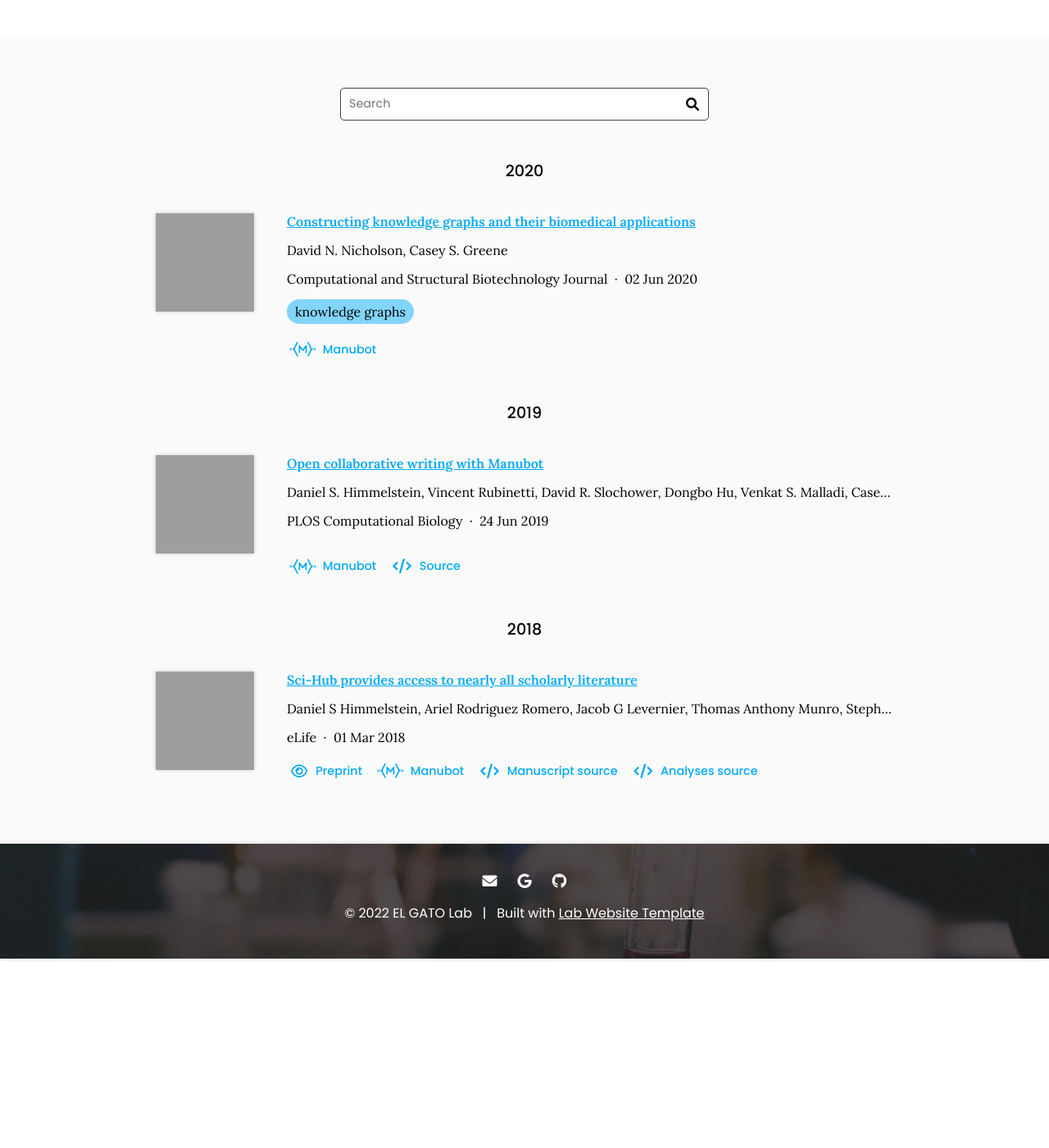
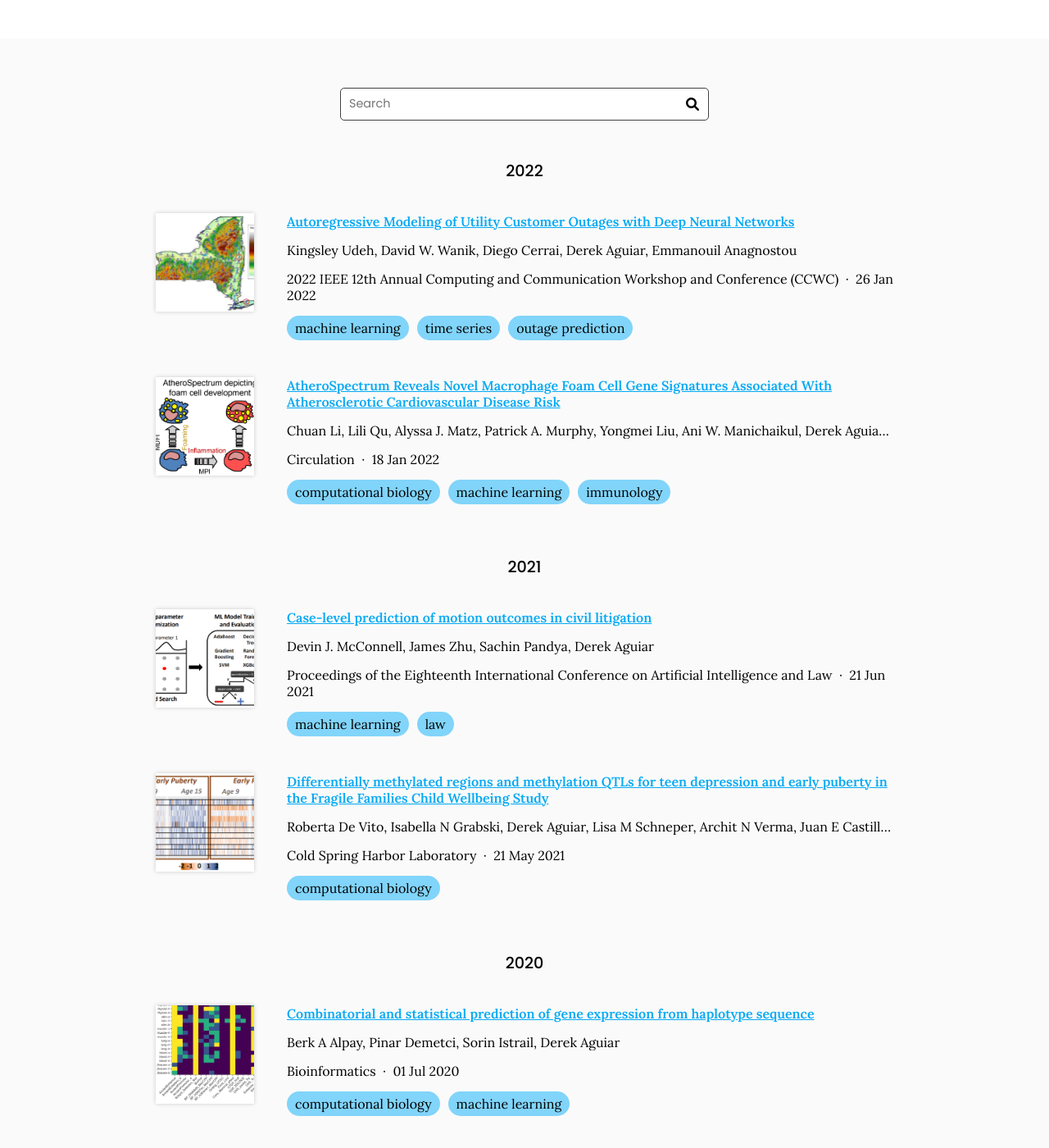
Before and after one commit to bayesomicslab/bayesomicslab.github.io, a Jekyll site: the page built from publications/index.md, in a window 1280 px wide and 1400 px high, scrolled down 231 px. Shown: the whole window at 82% size. Built offline with Jekyll 4.4.1, drawn with Linux system fonts in a browser that asks for light colours; some of the changed text lies outside the part shown; grey boxes are pictures that could not be loaded.

Commit message:
Generate citations

```diff
--- a/_data/citations.yaml
+++ b/_data/citations.yaml
@@ -1,64 +1,261 @@
 # DO NOT EDIT, GENERATED AUTOMATICALLY FROM SOURCES.YAML (AND ELSEWHERE)
 # See https://github.com/greenelab/lab-website-template/wiki/Citations
 
-- id: doi:10.1016/j.csbj.2020.05.017
-  title: Constructing knowledge graphs and their biomedical applications
+- id: 10.1089/cmb.2012.0084
+  title: 'HapCompass: A Fast Cycle Basis Algorithm for Accurate Haplotype Assembly
+    of Sequence Data'
   authors:
-  - David N. Nicholson
-  - Casey S. Greene
-  publisher: Computational and Structural Biotechnology Journal
-  date: '2020-06-02'
-  link: https://doi.org/gg7m48
-  image: https://ars.els-cdn.com/content/image/1-s2.0-S2001037020302804-gr1.jpg
-  extra-links:
-  - type: manubot
-    link: https://greenelab.github.io/knowledge-graph-review/
+  - Derek Aguiar
+  - Sorin Istrail
+  publisher: Journal of Computational Biology
+  date: '2012-06-01'
+  link: https://doi.org/gp6v7p
+  image: https://www.derekaguiar.com/images/hcgraph.png
   tags:
-  - knowledge graphs
-- id: doi:10.1371/journal.pcbi.1007128
-  title: Open collaborative writing with Manubot
+  - computational biology
+  - algorithms
+  - graph theory
+- id: 10.1161/CIRCULATIONAHA.121.054285
+  title: AtheroSpectrum Reveals Novel Macrophage Foam Cell Gene Signatures Associated
+    With Atherosclerotic Cardiovascular Disease Risk
   authors:
-  - Daniel S. Himmelstein
-  - Vincent Rubinetti
-  - David R. Slochower
-  - Dongbo Hu
-  - Venkat S. Malladi
-  - Casey S. Greene
-  - Anthony Gitter
-  publisher: PLOS Computational Biology
-  date: '2019-06-24'
-  link: https://doi.org/c7np
-  image: https://journals.plos.org/ploscompbiol/article/figure/image?size=inline&id=info:doi/10.1371/journal.pcbi.1007128.g001&rev=2
-  repo: greenelab/meta-review
-  extra-links:
-  - type: manubot
-    link: https://greenelab.github.io/meta-review/
-  - type: source
-    link: https://github.com/greenelab/meta-review
-  - type: website
-    link: http://manubot.org/
-- id: doi:10.7554/eLife.32822
-  title: Sci-Hub provides access to nearly all scholarly literature
+  - Chuan Li
+  - Lili Qu
+  - Alyssa J. Matz
+  - Patrick A. Murphy
+  - Yongmei Liu
+  - Ani W. Manichaikul
+  - Derek Aguiar
+  - Stephen S. Rich
+  - David M. Herrington
+  - David Vu
+  - W. Craig Johnson
+  - Jerome I. Rotter
+  - Wendy S. Post
+  - Anthony T. Vella
+  - Annabelle Rodriguez-Oquendo
+  - Beiyan Zhou
+  publisher: Circulation
+  date: '2022-01-18'
+  link: https://doi.org/gnt2zh
+  image: https://bayesomicslab.github.io/images/circulation_p.png
+  tags:
+  - computational biology
+  - machine learning
+  - immunology
+- id: 10.1145/3462757.3466101
+  title: Case-level prediction of motion outcomes in civil litigation
   authors:
-  - Daniel S Himmelstein
-  - Ariel Rodriguez Romero
-  - Jacob G Levernier
-  - Thomas Anthony Munro
-  - Stephen Reid McLaughlin
-  - Bastian Greshake Tzovaras
-  - Casey S Greene
-  publisher: eLife
-  date: '2018-03-01'
-  link: https://doi.org/ckcj
-  image: https://iiif.elifesciences.org/lax:32822%2Felife-32822-fig8-v3.tif/full/863,/0/default.webp
-  extra-links:
-  - type: preprint
-    link: https://doi.org/10.7287/peerj.preprints.3100v1
-  - type: manubot
-    link: https://greenelab.github.io/scihub-manuscript/
-  - type: source
-    link: https://github.com/greenelab/scihub-manuscript
-    text: Manuscript source
-  - type: source
-    link: https://github.com/greenelab/scihub
-    text: Analyses source
+  - Devin J. McConnell
+  - James Zhu
+  - Sachin Pandya
+  - Derek Aguiar
+  publisher: Proceedings of the Eighteenth International Conference on Artificial
+    Intelligence and Law
+  date: '2021-06-21'
+  link: https://doi.org/gp6v7k
+  image: https://bayesomicslab.github.io/images/icail_small.png
+  tags:
+  - machine learning
+  - law
+- id: 10.1101/2021.05.20.444959
+  title: Differentially methylated regions and methylation QTLs for teen depression
+    and early puberty in the Fragile Families Child Wellbeing Study
+  authors:
+  - Roberta De Vito
+  - Isabella N Grabski
+  - Derek Aguiar
+  - Lisa M Schneper
+  - Archit N Verma
+  - Juan E Castillo-Fernandez
+  - Colter Mitchell
+  - Jordana Tzenova Bell
+  - Sara McLanahan
+  - Daniel A Notterman
+  - Barbara E Engelhardt
+  publisher: Cold Spring Harbor Laboratory
+  date: '2021-05-21'
+  link: https://doi.org/gp6v7m
+  image: https://bayesomicslab.github.io/images/roberta_meth.png
+  tags:
+  - computational biology
+- id: 10.1093/bioinformatics/btaa318
+  title: Combinatorial and statistical prediction of gene expression from haplotype
+    sequence
+  authors:
+  - Berk A Alpay
+  - Pinar Demetci
+  - Sorin Istrail
+  - Derek Aguiar
+  publisher: Bioinformatics
+  date: '2020-07-01'
+  link: https://doi.org/gm7gxx
+  image: https://bayesomicslab.github.io/images/exp_predict.png
+  tags:
+  - computational biology
+  - machine learning
+- id: 10.1038/s41467-018-03402-w
+  title: Bayesian nonparametric discovery of isoforms and individual specific quantification
+  authors:
+  - Derek Aguiar
+  - Li-Fang Cheng
+  - Bianca Dumitrascu
+  - Fantine Mordelet
+  - Athma A. Pai
+  - Barbara E. Engelhardt
+  publisher: Nature Communications
+  date: '2018-04-27'
+  link: https://doi.org/gdhwpx
+  image: https://bayesomicslab.github.io/images/biisq.png
+  tags:
+  - computational biology
+  - machine learning
+- id: 10.1109/CCWC54503.2022.9720799
+  title: Autoregressive Modeling of Utility Customer Outages with Deep Neural Networks
+  authors:
+  - Kingsley Udeh
+  - David W. Wanik
+  - Diego Cerrai
+  - Derek Aguiar
+  - Emmanouil Anagnostou
+  publisher: 2022 IEEE 12th Annual Computing and Communication Workshop and Conference
+    (CCWC)
+  date: '2022-01-26'
+  link: https://doi.org/gp6v76
+  image: https://bayesomicslab.github.io/images/custout.png
+  tags:
+  - machine learning
+  - time series
+  - outage prediction
+- id: 10.1093/bioinformatics/btt213
+  title: Haplotype assembly in polyploid genomes and identical by descent shared tracts
+  authors:
+  - Derek Aguiar
+  - Sorin Istrail
+  publisher: Bioinformatics
+  date: '2013-06-19'
+  link: https://doi.org/f6dkxm
+  image: https://bayesomicslab.github.io/images/compassgraph.png
+  tags:
+  - computational biology
+  - algorithms
+  - graph theory
+- id: 10.1186/2041-9139-4-16
+  title: 'A quantitative reference transcriptome for Nematostella vectensis earlyembryonic
+    development: a pipeline for de novo assembly in emergingmodel systems'
+  authors:
+  - Sarah Tulin
+  - Derek Aguiar
+  - Sorin Istrail
+  - Joel Smith
+  publisher: EvoDevo
+  date: '2013-06-03'
+  link: https://doi.org/gfzns8
+  tags:
+  - computational biology
+- id: 10.1371/journal.pone.0105097
+  title: 'Transcriptome of American Oysters, Crassostrea virginica, in Response to
+    Bacterial Challenge: Insights into Potential Mechanisms of Disease Resistance'
+  authors:
+  - Ian C. McDowell
+  - Chamilani Nikapitiya
+  - Derek Aguiar
+  - Christopher E. Lane
+  - Sorin Istrail
+  - Marta Gomez-Chiarri
+  publisher: PLoS ONE
+  date: '2014-08-14'
+  link: https://doi.org/gp6v77
+  tags:
+  - computational biology
+- id: 10.1089/cmb.2010.0288
+  title: 'The Clark Phaseable Sample Size Problem: Long-Range Phasing and Loss of
+    Heterozygosity in GWAS'
+  authors:
+  - "Bjarni V. Halld\xF3Rsson"
+  - Derek Aguiar
+  - Ryan Tarpine
+  - Sorin Istrail
+  publisher: Journal of Computational Biology
+  date: '2011-03-01'
+  link: https://doi.org/d6s875
+  image: https://bayesomicslab.github.io/images/clarkconsistgraph.png
+  tags:
+  - computational biology
+  - algorithms
+  - graph theory
+- id: 10.1007/978-3-319-05269-4_1
+  title: 'Tractatus: An Exact and Subquadratic Algorithm for Inferring Identical-by-Descent
+    Multi-shared Haplotype Tracts'
+  authors:
+  - Derek Aguiar
+  - Eric Morrow
+  - Sorin Istrail
+  publisher: Lecture Notes in Computer Science
+  date: '2014-01-01'
+  link: https://doi.org/gp6v78
+  image: https://bayesomicslab.github.io/images/tractatus.png
+  tags:
+  - computational biology
+  - algorithms
+  - graph theory
+- id: 10.1142/9789814335058_0010
+  title: 'HAPLOTYPE PHASING BY MULTI-ASSEMBLY OF SHARED HAPLOTYPES: PHASE-DEPENDENT
+    INTERACTIONS BETWEEN RARE VARIANTS'
+  authors:
+  - "BJARNI V. HALLD\xD3RSSON"
+  - DEREK AGUIAR
+  - SORIN ISTRAIL
+  publisher: Biocomputing 2011
+  date: '2010-11-01'
+  link: https://doi.org/ftkrsw
+  image: https://bayesomicslab.github.io/images/pphap.png
+  tags:
+  - computational biology
+  - algorithms
+  - graph theory
+- id: 10.1007/978-1-60761-854-6_22
+  title: 'Practical Computational Methods for Regulatory Genomics: A cisGRN-Lexicon
+    and cisGRN-Browser for Gene Regulatory Networks'
+  authors:
+  - Sorin Istrail
+  - Ryan Tarpine
+  - Kyle Schutter
+  - Derek Aguiar
+  publisher: Methods in Molecular Biology
+  date: '2010-01-01'
+  link: https://doi.org/c63h8h
+  image: https://bayesomicslab.github.io/images/cyrene.png
+  tags:
+  - computational biology
+  - regulatory genomics
+- id: 10.1142/9789814583220_0002
+  title: TUMOR HAPLOTYPE ASSEMBLY ALGORITHMS FOR CANCER GENOMICS
+  authors:
+  - DEREK AGUIAR
+  - WENDY S. W. WONG
+  - SORIN ISTRAIL
+  publisher: Biocomputing 2014
+  date: '2013-11-01'
+  link: https://doi.org/gp6v79
+  image: https://bayesomicslab.github.io/images/tumorhap.png
+  tags:
+  - computational biology
+  - algorithms
+  - graph theory
+- id: 10.1093/bioinformatics/bts234
+  title: 'DELISHUS: an efficient and exact algorithm for genome-wide detection of
+    deletion polymorphism in autism'
+  authors:
+  - Derek Aguiar
+  - "Bjarni V. Halld\xF3rsson"
+  - Eric M. Morrow
+  - Sorin Istrail
+  publisher: Bioinformatics
+  date: '2012-06-09'
+  link: https://doi.org/f329w6
+  image: https://bayesomicslab.github.io/images/delish.png
+  tags:
+  - computational biology
+  - algorithms
+  - graph theory
```
